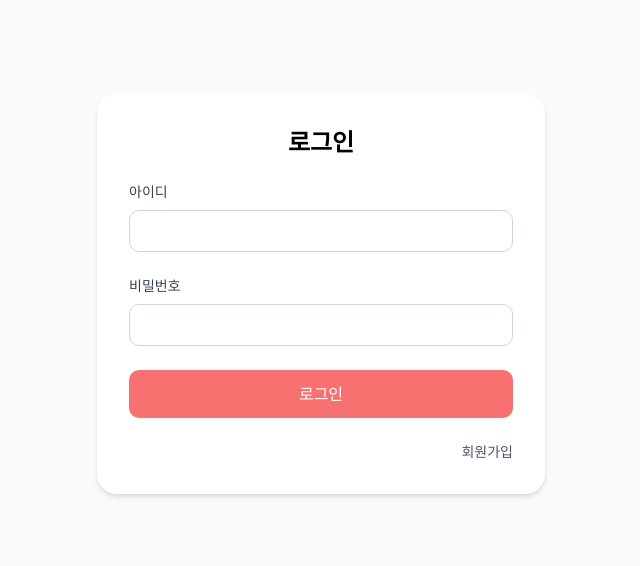
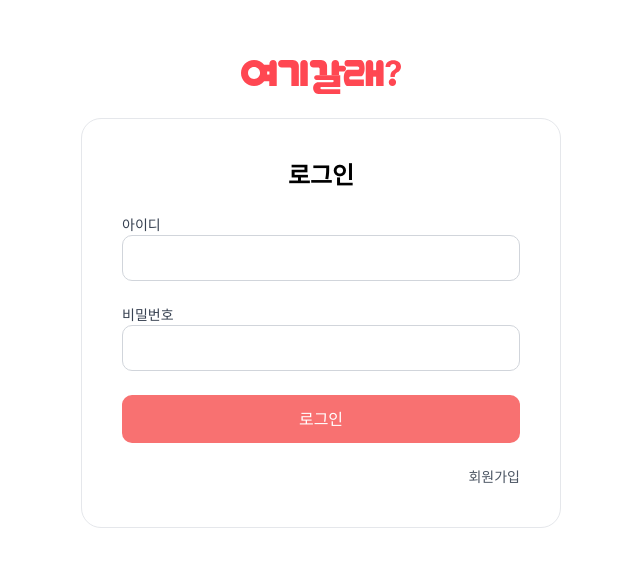
Before and after one commit to FRONTENDBOOTCAMP-13th/JS-15-Semicolon, a website built with Vite: page src/components/login.html in a window 1280 px wide. Shown: the part 106-672 px from the top of the page, without its empty margins (319-959 px from the left). Built offline with nearby package versions, Linux system fonts and the light colour scheme; some packages are replaced by stand-ins of ours.

Commit message:
:lipstick: style: 로그인 페이지 스타일 수정

```diff
--- a/src/components/login.html
+++ b/src/components/login.html
@@ -6,14 +6,23 @@
     <title>Login Page</title>
     <script src="https://cdn.tailwindcss.com"></script>
   </head>
-  <body class="flex items-center justify-center min-h-screen bg-gray-50">
+  <body class="flex items-center justify-center min-h-screen bg-white">
+    <div class="flex flex-col items-center space-y-6">
+      <!-- 로고 -->
+      <img
+        src="/src/assets/icon/logo.svg"
+        alt="여기갈래 로고"
+        class="w-[10rem] h-auto"
+      />
+
+      <!-- 로그인 박스 -->
       <div
-      class="w-full max-w-md p-8 mx-auto bg-white rounded-[1.25rem] shadow-md"
+        class="w-[30rem] p-10 mx-auto rounded-[1.25rem] border border-ga-gray200"
       >
         <form id="loginForm" class="space-y-6">
           <h2 class="text-2xl font-bold text-center mb-6">로그인</h2>
 
-        <div class="space-y-2">
+          <div class="space-y-0">
             <label
               for="loginUsername"
               class="block text-sm font-medium text-gray-700"
@@ -22,13 +31,12 @@
             <input
               type="text"
               id="loginUsername"
-            placeholder=""
               required
-            class="w-full px-3 py-2 border border-gray-300 rounded-[.625rem] focus:outline-none focus:ring-2 focus:ring-red-400"
+              class="w-full px-3 py-2.5 border border-gray-300 rounded-[.625rem] focus:outline-none focus:border-red-400"
             />
           </div>
 
-        <div class="space-y-2">
+          <div class="space-y-0">
             <label
               for="loginPassword"
               class="block text-sm font-medium text-gray-700"
@@ -37,16 +45,15 @@
             <input
               type="password"
               id="loginPassword"
-            placeholder=""
               required
-            class="w-full px-3 py-2 border border-gray-300 rounded-[.625rem] focus:outline-none focus:ring-2 focus:ring-red-400"
+              class="w-full px-3 py-2.5 border border-gray-300 rounded-[.625rem] focus:outline-none focus:focus:border-red-400"
             />
           </div>
 
           <button
             type="button"
             onclick="login()"
-          class="w-full py-3 text-white bg-red-400 rounded-[.625rem] hover:bg-red-500 focus:outline-none focus:ring-2 focus:ring-red-500 focus:ring-offset-2"
+            class="w-full py-3 text-white bg-red-400 rounded-[.625rem] hover:bg-red-500 focus:outline-none"
           >
             로그인
           </button>
@@ -62,6 +69,7 @@
           </div>
         </form>
       </div>
+    </div>
 
     <script type="module" src="/src/ts/auth/auth.ts"></script>
   </body>
```
Lines whose indentation alone changed are shown as unchanged.
